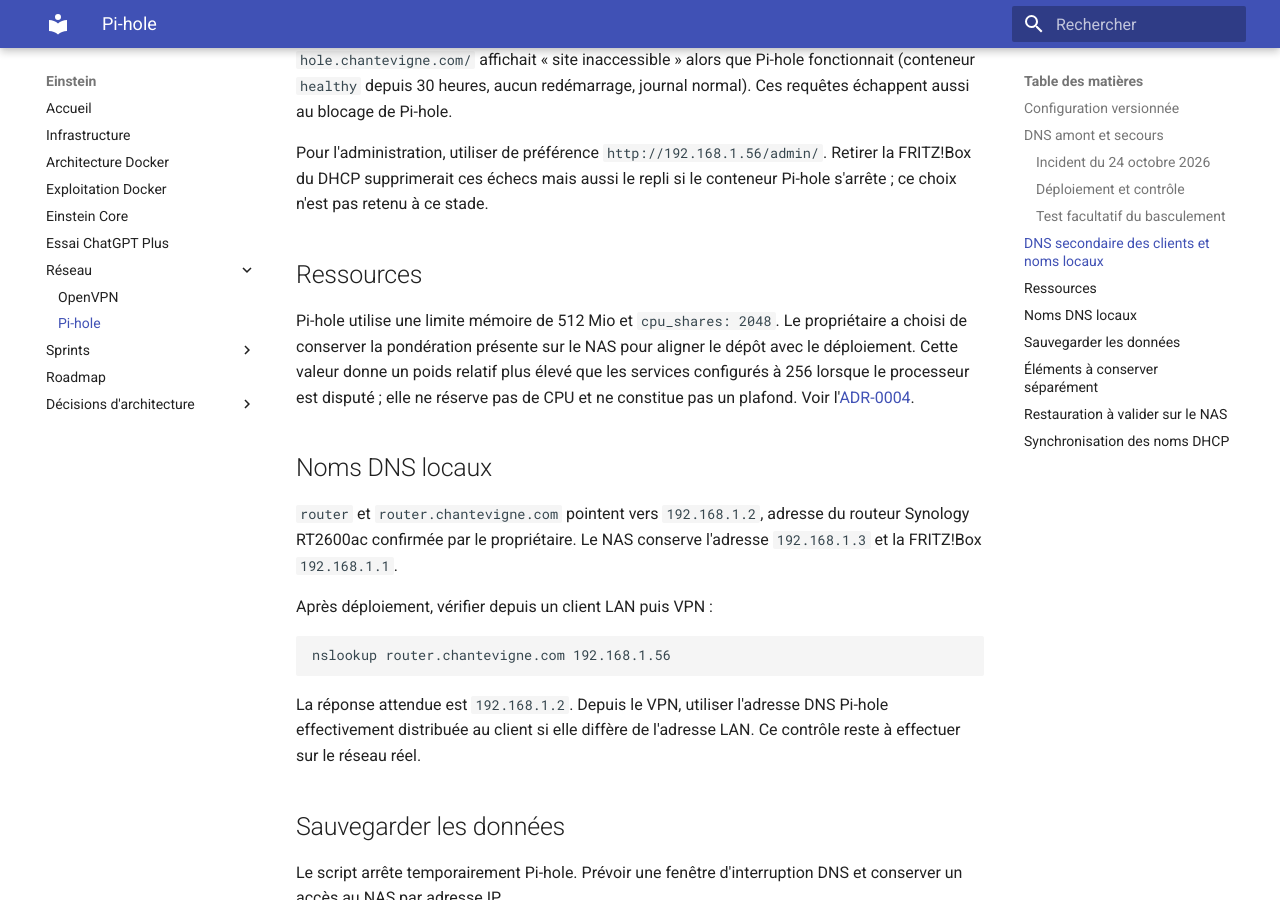
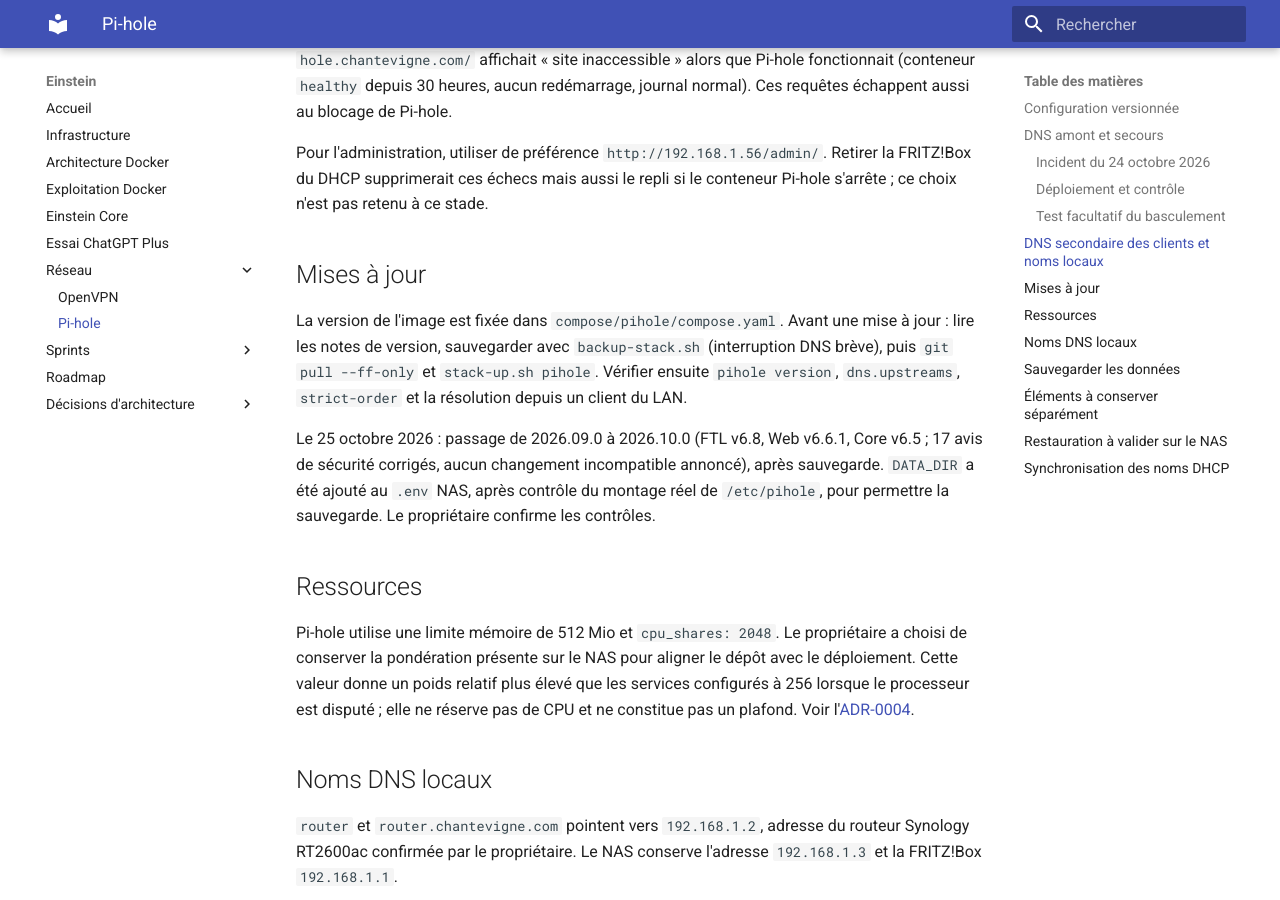
Before and after one commit to asanchez74/Einstein, an MkDocs documentation site: the page built from docs/pihole-operations.md, in a window 1280 px wide and 900 px high, scrolled down 3264 px. Built offline with MkDocs 1.6.1 and Material for MkDocs 9.7.7, drawn with Linux system fonts in a browser that asks for light colours.

Commit message:
docs: consigner la mise à jour de Pi-hole vers 2026.10.0
Co-Authored-By: Claude Opus 5.5 <noreply@anthropic.com>

```diff
--- a/docs/pihole-operations.md
+++ b/docs/pihole-operations.md
@@ -161,6 +161,20 @@ Pour l'administration, utiliser de préférence `http://192.168.1.56/admin/`.
 Retirer la FRITZ!Box du DHCP supprimerait ces échecs mais aussi le repli si
 le conteneur Pi-hole s'arrête ; ce choix n'est pas retenu à ce stade.
 
+## Mises à jour
+
+La version de l'image est fixée dans `compose/pihole/compose.yaml`. Avant une
+mise à jour : lire les notes de version, sauvegarder avec `backup-stack.sh`
+(interruption DNS brève), puis `git pull --ff-only` et `stack-up.sh pihole`.
+Vérifier ensuite `pihole version`, `dns.upstreams`, `strict-order` et la
+résolution depuis un client du LAN.
+
+Le 25 octobre 2026 : passage de 2026.09.0 à 2026.10.0 (FTL v6.8, Web v6.6.1,
+Core v6.5 ; 17 avis de sécurité corrigés, aucun changement incompatible
+annoncé), après sauvegarde. `DATA_DIR` a été ajouté au `.env` NAS, après
+contrôle du montage réel de `/etc/pihole`, pour permettre la sauvegarde.
+Le propriétaire confirme les contrôles.
+
 ## Ressources
 
 Pi-hole utilise une limite mémoire de 512 Mio et `cpu_shares: 2048`.
```
